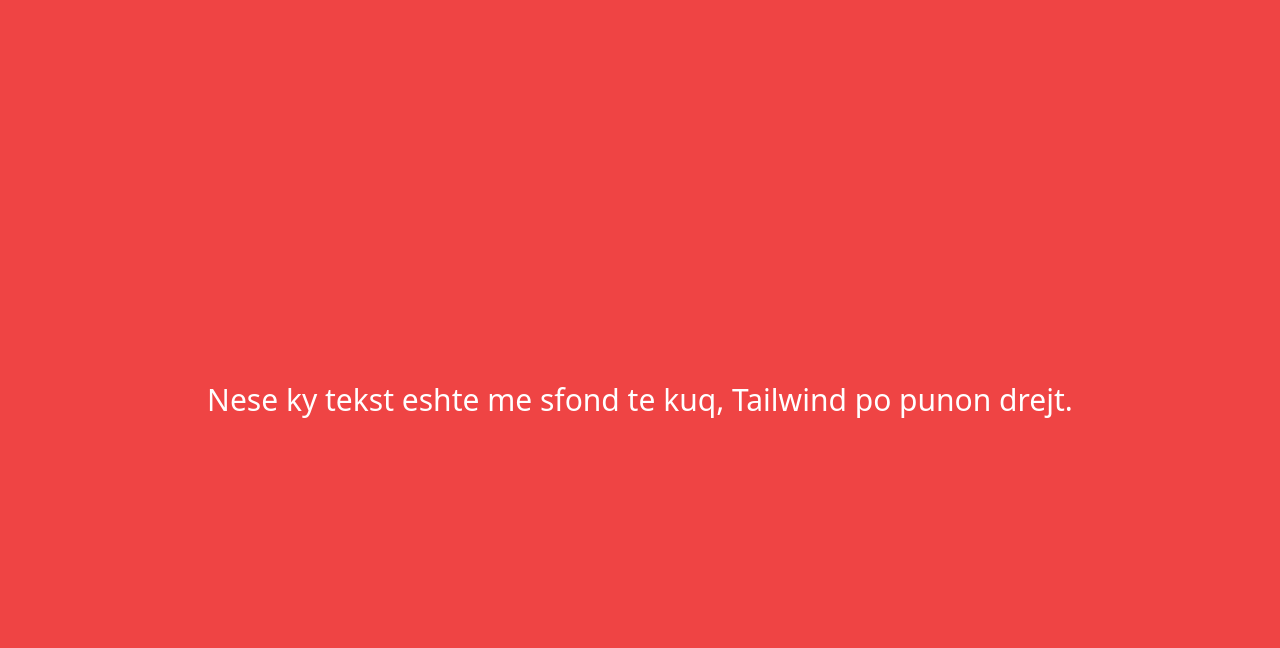
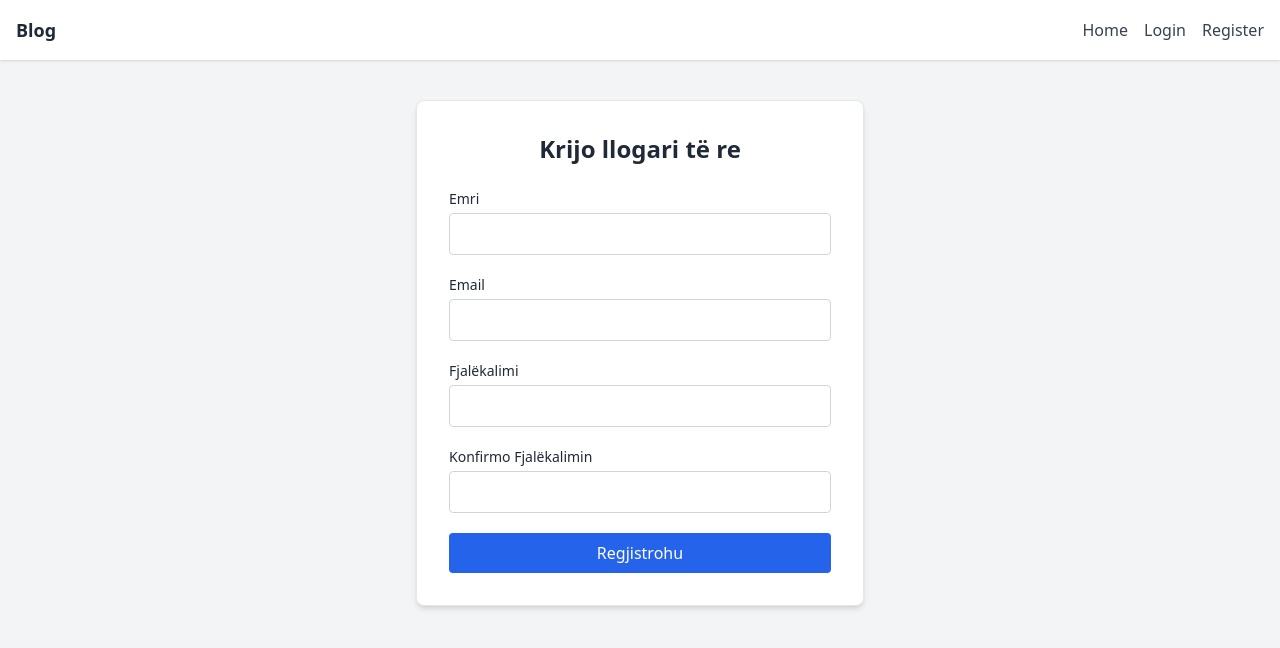
Before and after one commit to ervinosmani/blogging-frontend, a Vue app: page /register in a window 1280 px wide. Shown: the top 648 px of the page. Built offline with nearby package versions, Linux system fonts and the light colour scheme.

Commit message:
add and update register form and auth with pinia + axios

```diff
--- a/package.json
+++ b/package.json
@@ -9,7 +9,10 @@
     "preview": "vite preview"
   },
   "dependencies": {
-    "vue": "^3.5.13"
+    "axios": "^1.8.4",
+    "pinia": "^3.0.1",
+    "vue": "^3.5.13",
+    "vue-router": "^4.5.0"
   },
   "devDependencies": {
     "@vitejs/plugin-vue": "^5.2.1",
--- a/src/App.vue
+++ b/src/App.vue
@@ -1,10 +1,13 @@
 <script setup>
+import { RouterView } from 'vue-router';
+import Navbar from './components/Navbar.vue';
 
 </script>
 
 <template>
-    <div class="min-h-screen bg-red-500 text-white flex items-center justify-center text-3xl">
-      Nese ky tekst eshte me sfond te kuq, Tailwind po punon drejt.
+    <div class="min-h-screen bg-gray-100 text-gray-800">
+      <Navbar />
+      <RouterView />
     </div>
   </template>
 
--- /dev/null
+++ b/src/api/api.js
@@ -0,0 +1,17 @@
+import axios from 'axios'
+
+const api = axios.create({
+  baseURL: 'http://127.0.0.1:8000',
+  withCredentials: true,
+})
+
+// Shto token automatikisht ne cdo kerkese nese ekziston
+api.interceptors.request.use(config => {
+  const token = localStorage.getItem('token')
+  if (token) {
+    config.headers.Authorization = `Bearer ${token}`
+  }
+  return config
+})
+
+export default api
--- /dev/null
+++ b/src/components/Navbar.vue
@@ -0,0 +1,18 @@
+<script setup>
+import { RouterLink } from 'vue-router';
+</script>
+
+<template>
+    <nav class="bg-white shadow p-4 flex justify-between items-center">
+        <div class="text-lg font-semibold">Blog</div>
+        <div class="space-x-4">
+            <RouterLink to="/" class="text-gray-700 hover:text-blue-600">Home</RouterLink>
+            <RouterLink to="/login" class="text-gray-700 hover:text-blue-600">Login</RouterLink>
+            <RouterLink to="/register" class="text-gray-700 hover:text-blue-600">Register</RouterLink>
+        </div>
+    </nav>
+</template>
+
+<style scoped>
+
+</style>
--- /dev/null
+++ b/src/store/auth.js
@@ -0,0 +1,42 @@
+// Kjo store do menaxhoje gjithcka rreth autentifikimit: regjistrimi, logimi, marrja e user-it, logout-i
+import { defineStore } from "pinia"
+import { ref } from "vue"
+import api from "../api/api"
+import router from "../router"
+
+export const useAuthStore = defineStore('auth', () => {
+  const user = ref(null)
+  const token = ref(localStorage.getItem('token') || '')
+
+  const register = async (data) => {
+    const res = await api.post('/api/register', data)
+    token.value = res.data.access_token
+    localStorage.setItem('token', token.value)
+    api.defaults.headers.common['Authorization'] = `Bearer ${token.value}`
+    await getUser()
+    router.push('/')
+  }
+
+  const login = async (data) => {
+    const res = await api.post('/api/login', data)
+    token.value = res.data.access_token
+    localStorage.setItem('token', token.value)
+    await getUser()
+    router.push('/')
+  }
+
+  const getUser = async () => {
+    const res = await api.get('/api/user')
+    user.value = res.data
+  }
+
+  const logout = async () => {
+    await api.post('/api/logout')
+    token.value = ''
+    user.value = null
+    localStorage.removeItem('token')
+    router.push('/login')
+  }
+
+  return { user, token, login, register, getUser, logout }
+})
--- a/src/views/Home.vue
+++ b/src/views/Home.vue
@@ -0,0 +1,16 @@
+<script setup>
+import { useAuthStore } from '../store/auth'
+const auth = useAuthStore()
+</script>
+
+<template>
+    <div>
+    <h1>Faqja e Home</h1>
+    <p v-if="auth.user">Mirë se vjen, {{ auth.user.name }}</p>
+    <p v-else>Nuk je loguar</p>
+  </div>
+</template>
+
+<style scoped>
+
+</style>
--- /dev/null
+++ b/src/views/Login.vue
@@ -0,0 +1,13 @@
+<script setup>
+
+</script>
+
+<template>
+    <div class="text-center text-2xl mt-10">
+        Faqja e Login
+    </div>
+</template>
+
+<style scoped>
+
+</style>
--- /dev/null
+++ b/src/views/Register.vue
@@ -0,0 +1,72 @@
+<script setup>
+import { ref } from 'vue'
+import { useAuthStore } from '../store/auth'
+
+const name = ref('')
+const email = ref('')
+const password = ref('')
+const confirmPassword = ref('')
+const error = ref('')
+const loading = ref(false)
+
+const auth = useAuthStore()
+
+const handleRegister = async () => {
+  error.value = ''
+  if (password.value !== confirmPassword.value) {
+    error.value = 'Fjalëkalimet nuk përputhen'
+    return
+  }
+
+  if (password.value.length < 6) {
+    error.value = 'Fjalëkalimi duhet të ketë të paktën 6 karaktere'
+    return
+  }
+
+  loading.value = true
+  try {
+    await auth.register({ name: name.value, email: email.value,password: password.value, password_confirmation: confirmPassword.value })
+  } catch (err) {
+    error.value = err.response?.data?.message || 'Gabim gjatë regjistrimit'
+  } finally {
+    loading.value = false
+  }
+}
+</script>
+
+<template>
+  <div class="max-w-md mx-auto mt-10 bg-white p-8 rounded-lg shadow-md border border-gray-200">
+    <h2 class="text-2xl font-bold mb-6 text-gray-800 text-center">Krijo llogari të re</h2>
+
+    <form @submit.prevent="handleRegister" class="space-y-5">
+      <div>
+        <label class="block mb-1 font-medium text-sm">Emri</label>
+        <input v-model="name" type="text" class="w-full border-gray-300 border p-2 rounded focus:outline-none focus:ring-2 focus:ring-blue-500" required />
+      </div>
+
+      <div>
+        <label class="block mb-1 font-medium text-sm">Email</label>
+        <input v-model="email" type="email" class="w-full border-gray-300 border p-2 rounded focus:outline-none focus:ring-2 focus:ring-blue-500" required />
+      </div>
+
+      <div>
+        <label class="block mb-1 font-medium text-sm">Fjalëkalimi</label>
+        <input v-model="password" type="password" class="w-full border-gray-300 border p-2 rounded focus:outline-none focus:ring-2 focus:ring-blue-500" required />
+      </div>
+
+      <div>
+        <label class="block mb-1 font-medium text-sm">Konfirmo Fjalëkalimin</label>
+        <input v-model="confirmPassword" type="password" class="w-full border-gray-300 border p-2 rounded focus:outline-none focus:ring-2 focus:ring-blue-500" required />
+      </div>
+
+      <div v-if="error" class="text-red-600 text-sm">{{ error }}</div>
+
+      <button :disabled="loading" type="submit" class="w-full bg-blue-600 text-white py-2 px-4 rounded hover:bg-blue-700 transition">
+        {{ loading ? 'Duke regjistruar...' : 'Regjistrohu' }}
+      </button>
+    </form>
+  </div>
+</template>
+
+<style scoped>
+</style>
```
Also changed, not shown: src/main.js (+6 -1 lines), src/router/index.js (+17 -0 lines), src/components/Login.vue (deleted), 1 other file (tests, documents, lock files or other folders).
